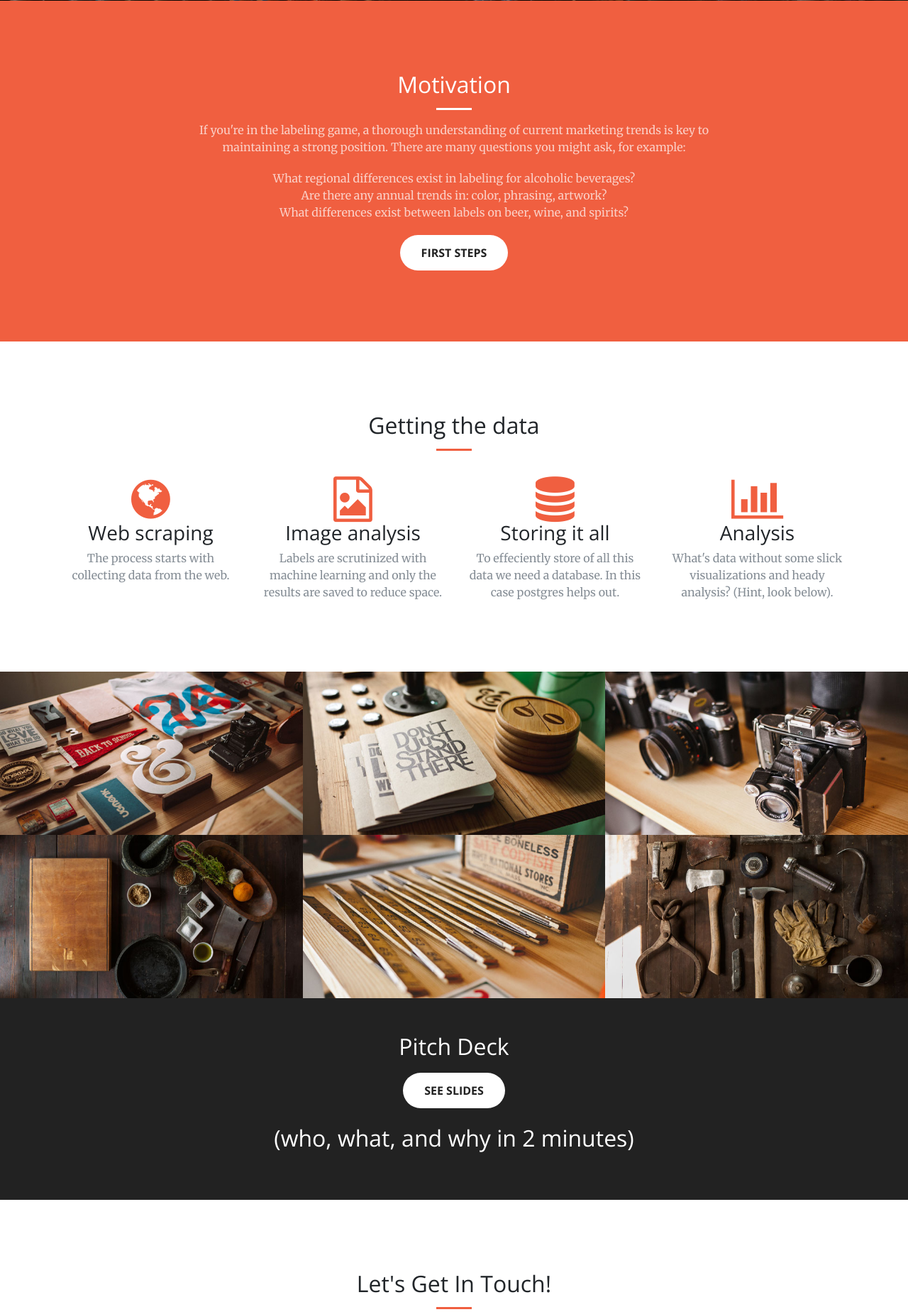
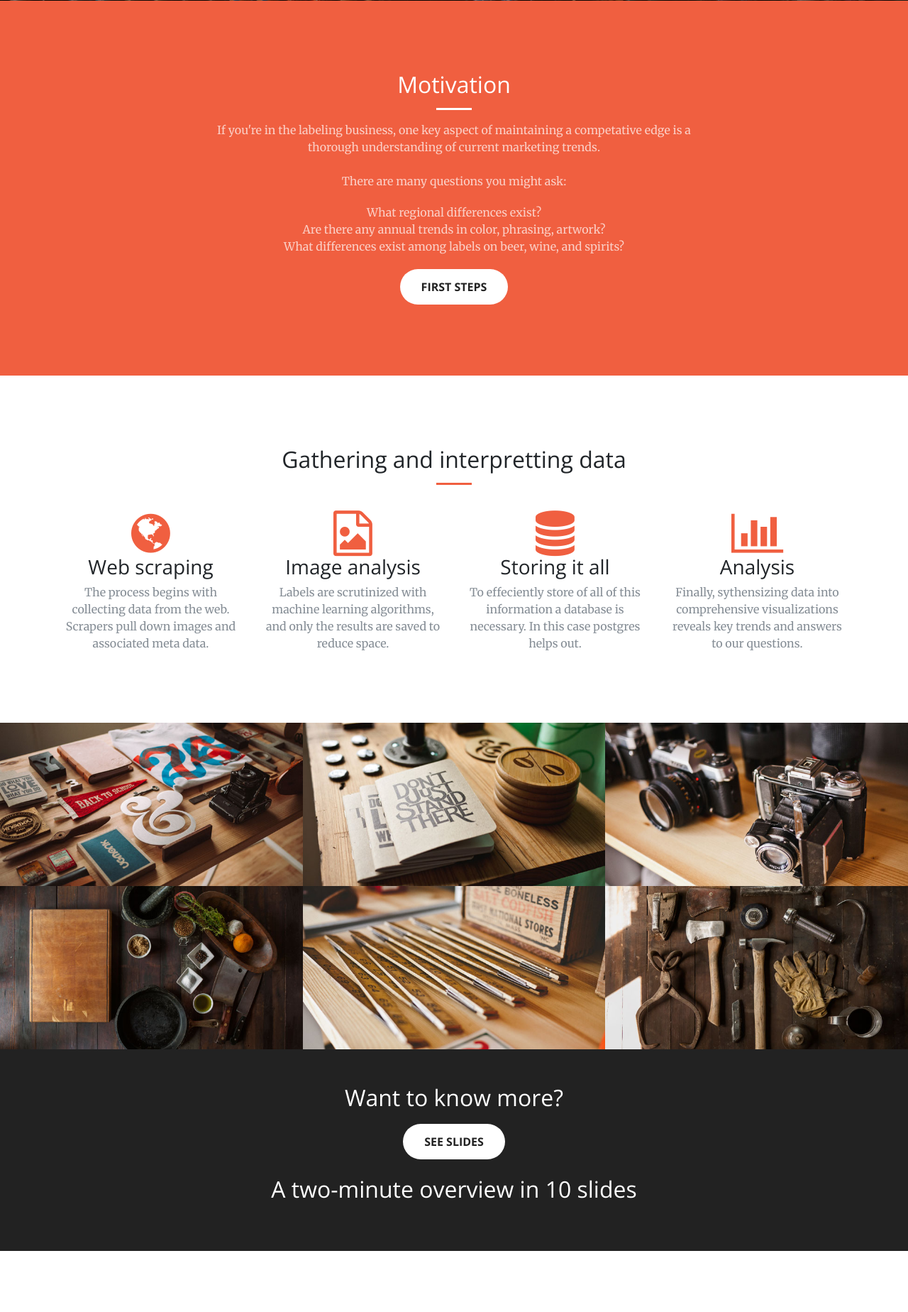
Before and after one commit to jdh88/TTB_Capstone_Site, a Flask app: page / in a window 1280 px wide. Shown: the part 799-2647 px from the top of the page at 71% size. Run offline with Flask 2, Linux system fonts and the light colour scheme; some libraries are stand-ins or nearby versions.

Commit message:
CB edits

```diff
--- a/templates/index.html
+++ b/templates/index.html
@@ -25,15 +25,16 @@
             <h2 class="section-heading text-white">Motivation</h2>
             <hr class="light">
             <p class="text-faded">
-                If you're in the labeling game, a thorough understanding of current marketing trends is key to maintaining a strong position.
-                There are many questions you might ask, for example:
+                If you're in the labeling business, one key aspect of maintaining a competative edge is a thorough understanding of current marketing trends.
+                <br><br>
+                There are many questions you might ask:
             </p>
             <p class="text-faded">
-                What regional differences exist in labeling for alcoholic beverages?
+                What regional differences exist?
             <br>
-                Are there any annual trends in: color, phrasing, artwork?
+                Are there any annual trends in color, phrasing, artwork?
             <br>
-                What differences exist between labels on beer, wine, and spirits?
+                What differences exist among labels on beer, wine, and spirits?
             </p>
 
             <a class="btn btn-default btn-xl js-scroll-trigger" href="#data">First steps</a>
@@ -46,7 +47,7 @@
       <div class="container">
         <div class="row">
           <div class="col-lg-12 text-center">
-            <h2 class="section-heading">Getting the data</h2>
+            <h2 class="section-heading">Gathering and interpretting data</h2>
             <hr class="primary">
           </div>
         </div>
@@ -57,28 +58,28 @@
             <div class="service-box">
               <i class="fa fa-4x fa-globe text-primary sr-icons"></i>
               <h3>Web scraping</h3>
-              <p class="text-muted">The process starts with collecting data from the web.</p>
+              <p class="text-muted">The process begins with collecting data from the web. Scrapers pull down images and associated meta data.</p>
             </div>
           </div>
           <div class="col-lg-3 col-md-6 text-center">
             <div class="service-box">
               <i class="fa fa-4x fa-file-image-o text-primary sr-icons"></i>
               <h3>Image analysis</h3>
-              <p class="text-muted">Labels are scrutinized with machine learning and only the results are saved to reduce space.</p>
+              <p class="text-muted">Labels are scrutinized with machine learning algorithms, and only the results are saved to reduce space.</p>
             </div>
           </div>
           <div class="col-lg-3 col-md-6 text-center">
             <div class="service-box">
               <i class="fa fa-4x fa-database text-primary sr-icons"></i>
               <h3>Storing it all</h3>
-              <p class="text-muted">To effeciently store of all this data we need a database. In this case postgres helps out.</p>
+              <p class="text-muted">To effeciently store of all of this information a database is necessary. In this case postgres helps out.</p>
             </div>
           </div>
           <div class="col-lg-3 col-md-6 text-center">
             <div class="service-box">
               <i class="fa fa-4x fa-bar-chart text-primary sr-icons"></i>
               <h3>Analysis</h3>
-              <p class="text-muted">What's data without some slick visualizations and heady analysis? (Hint, look below).</p>
+              <p class="text-muted">Finally, sythensizing data into comprehensive visualizations reveals key trends and answers to our questions.</p>
             </div>
           </div>
         </div>
@@ -184,11 +185,11 @@
 
     <div class="call-to-action bg-dark">
       <div class="container text-center">
-        <h2>Pitch Deck</h2>
+        <h2>Want to know more?</h2>
         <a class="btn btn-default btn-xl sr-button" href="">See slides</a>
         <br>
         <br>
-        <h2>(who, what, and why in 2 minutes)</h2>
+        <h2>A two-minute overview in 10 slides</h2>
       </div>
     </div>
 
@@ -196,20 +197,20 @@
       <div class="container">
         <div class="row">
           <div class="col-lg-8 mx-auto text-center">
-            <h2 class="section-heading">Let's Get In Touch!</h2>
+            <h2 class="section-heading">Let's get in touch!</h2>
             <hr class="primary">
-            <p>Feel free to reach out with comments and suggestions.</p>
+            <p>Please reach out with comments, suggestions, and ideas.</p>
           </div>
         </div>
         <div class="row">
           <div class="col-lg-4 ml-auto text-center">
             <i class="fa fa-linkedin-square fa-3x sr-contact"></i>
-            <p><a href="https://www.linkedin.com/in/jonathanhirokawa/">Check out my linkedin</a></p>
+            <p><a href="https://www.linkedin.com/in/jonathanhirokawa/">Connect on LinkedIn</a></p>
           </div>
           <div class="col-lg-4 mr-auto text-center">
             <i class="fa fa-envelope-o fa-3x sr-contact"></i>
             <p>
-              <a href="mailto:jonathan.hirokawa@mg.thedataincubator.com">jonathan.hirokawa@mg.thedataincubator.com</a>
+              <a href="mailto:jonathan.hirokawa@mg.thedataincubator.com">Email me</a>
             </p>
           </div>
         </div>
```
